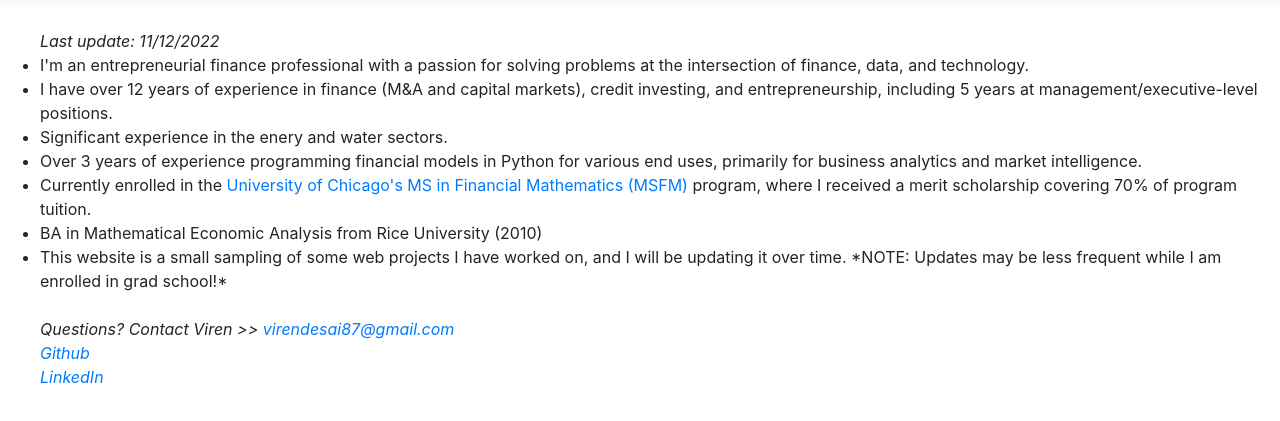
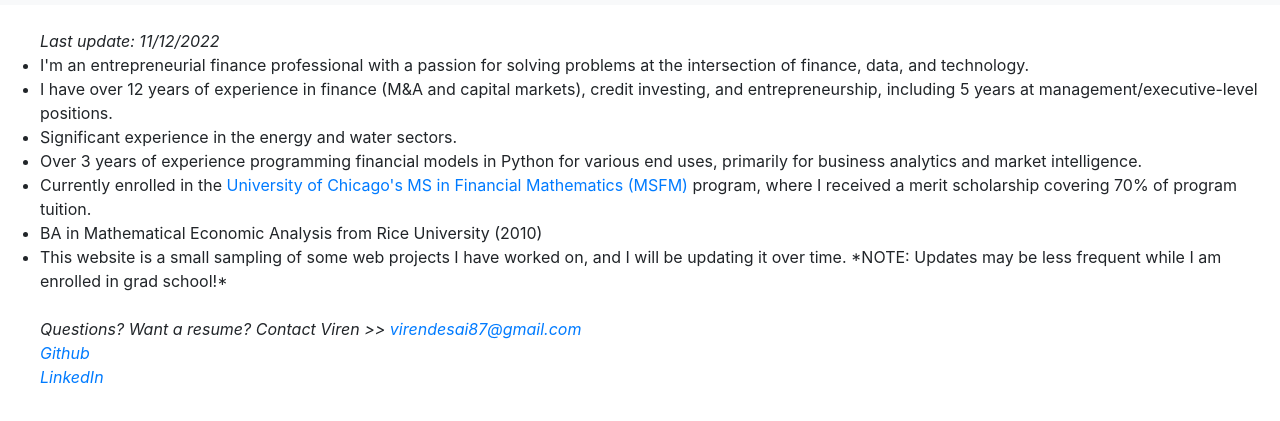
Before and after one commit to standingtree/standingtree.github.io, a plain HTML site: page bio.html in a window 1280 px wide. Shown: the part 51-472 px from the top of the page. Drawn offline with nearby package versions, Linux system fonts and the light colour scheme.

Commit message:
minor edits

```diff
--- a/bio.html
+++ b/bio.html
@@ -17,12 +17,12 @@
 		<i>Last update: 11/12/2022</i><br>
 		<li>I'm an entrepreneurial finance professional with a passion for solving problems at the intersection of finance, data, and technology.</li>
 		<li>I have over 12 years of experience in finance (M&A and capital markets), credit investing, and entrepreneurship, including 5 years at management/executive-level positions.</li>
-		<li>Significant experience in the enery and water sectors.</li>
+		<li>Significant experience in the energy and water sectors.</li>
 		<li>Over 3 years of experience programming financial models in Python for various end uses, primarily for business analytics and market intelligence.</li>
 		<li>Currently enrolled in the <a href="https://finmath.uchicago.edu">University of Chicago's MS in Financial Mathematics (MSFM)</a> program, where I received a merit scholarship covering 70% of program tuition.</li>
 		<li>BA in Mathematical Economic Analysis from Rice University (2010)</li>
 		<li>This website is a small sampling of some web projects I have worked on, and I will be updating it over time. *NOTE: Updates may be less frequent while I am enrolled in grad school!*</li>
-		<br><i>Questions? Contact Viren >> <a href="mailto:virendesai87@gmail.com">virendesai87@gmail.com</a>
+		<br><i>Questions? Want a resume? Contact Viren >> <a href="mailto:virendesai87@gmail.com">virendesai87@gmail.com</a>
 		<br><a href="https://github.com/standingtree?tab=repositories">Github</a>
 		<br><a href="https://www.linkedin.com/in/viren-desai-7968219/">LinkedIn</a>
 		<br><br></i>
```
